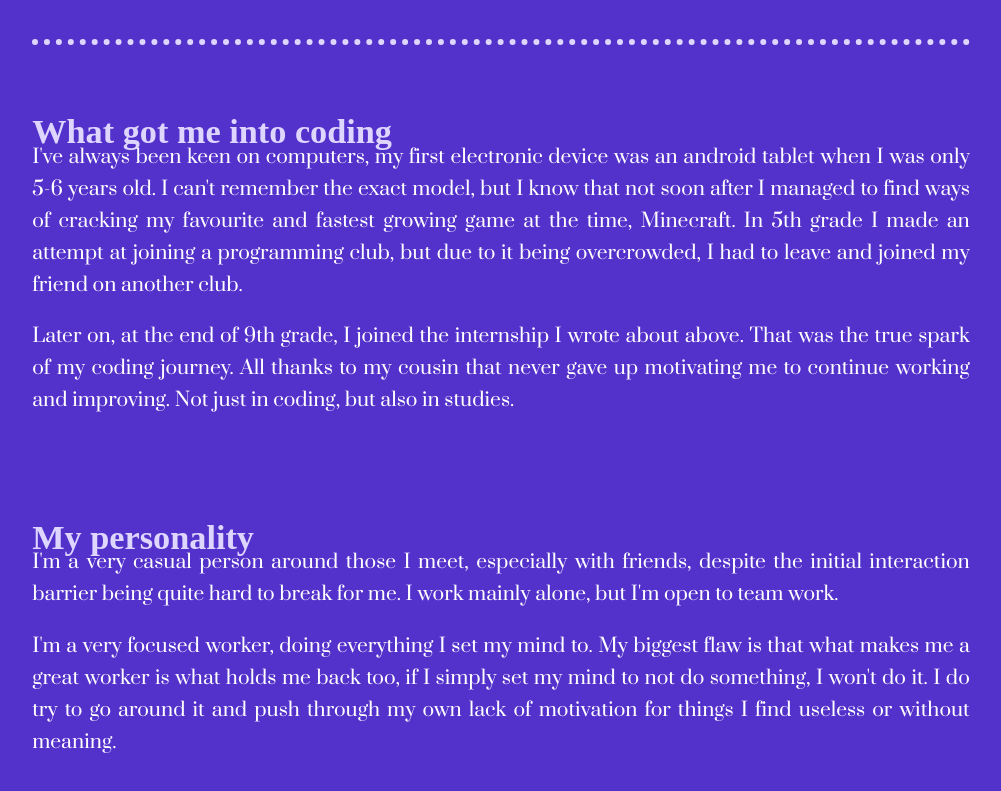
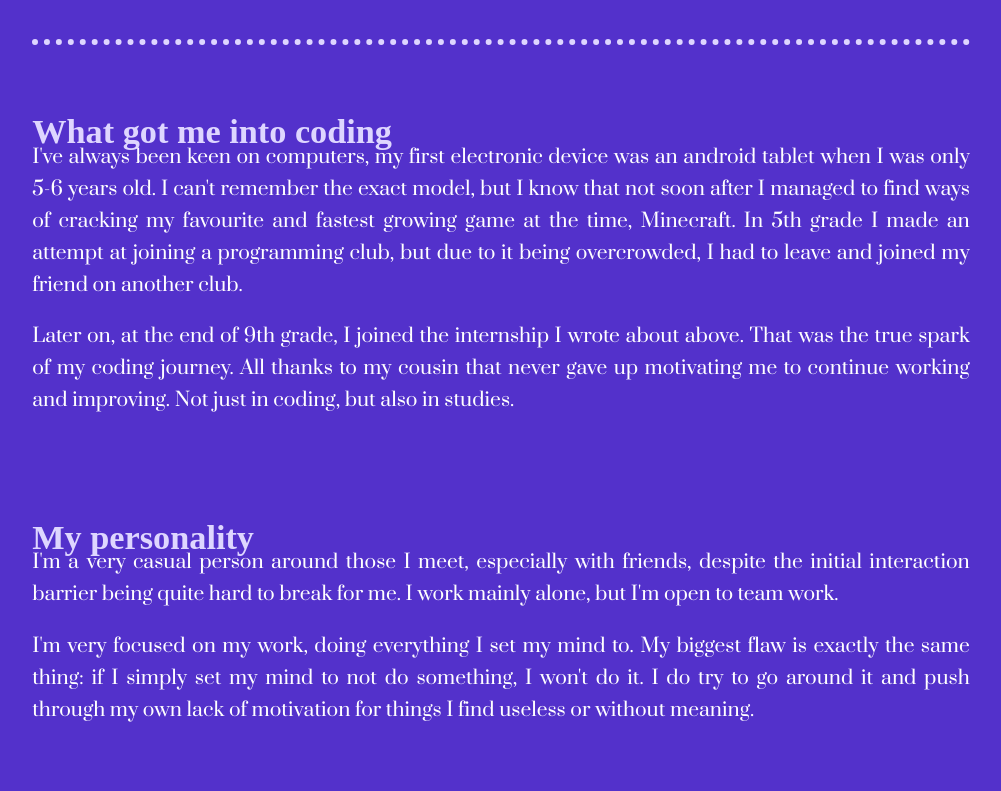
Before and after one commit to cakePhone/cakephone.github.io, a SvelteKit app: page / in a window 1280 px wide. Shown: the part 2932-3723 px from the top of the page, without its empty margins (139-1140 px from the left). Built offline with nearby package versions, Linux system fonts and the light colour scheme; a web font is replaced by a local one.

Commit message:
reword of second paragraph on "My personality" section

```diff
--- a/src/routes/+page.svelte
+++ b/src/routes/+page.svelte
@@ -85,11 +85,10 @@
       I work mainly alone, but I'm open to team work.
     </p>
     <p>
-      I'm a very focused worker, doing everything I set my mind to. My biggest
-      flaw is that what makes me a great worker is what holds me back too, if I
-      simply set my mind to not do something, I won't do it. I do try to go
-      around it and push through my own lack of motivation for things I find
-      useless or without meaning.
+      I'm very focused on my work, doing everything I set my mind to. My biggest
+      flaw is exactly the same thing: if I simply set my mind to not do something,
+      I won't do it. I do try to go around it and push through my own lack of
+      motivation for things I find useless or without meaning.
     </p>
   </section>
 </article>
```
